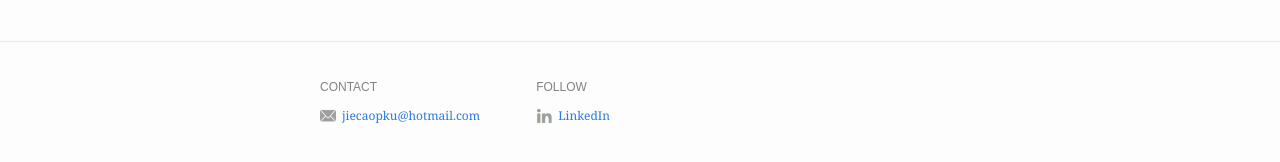
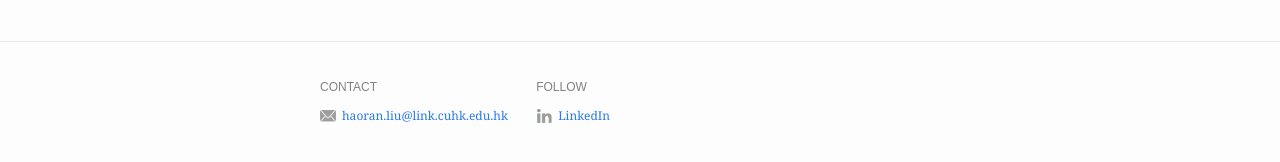
Before and after one commit to LeightonLiu/leightonliu.github.io, a Jekyll site: the page built from index.md, in a window 1280 px wide and 900 px high, scrolled down 3456 px. Shown: the part 721-883 px from the top of the window. Built offline with Jekyll 4.4.1, drawn with Linux system fonts in a browser that asks for light colours.

Commit message:
Update _config.yml

```diff
--- a/_config.yml
+++ b/_config.yml
@@ -3,12 +3,12 @@
 
 
 
-title: Jie Cao
+title: Haoran Liu
 description: >- # this means to ignore newlines until "baseurl:"
-  Jie Cao.
+  Haoran Liu.
 # baseurl: "/Lin" # the subpath of the site  #bay
-url: "https://jiecaofin.github.io" # the base hostname & protocol for the site
-og_image: /assets/img/profilepic.jpg
+url: "https://leightonliu.github.io" # the base hostname & protocol for the site
+og_image: /assets/img/profile-pic.jpg
 #google_analytics: "UA-121636368-3"
 
 header:
@@ -22,11 +22,11 @@
   show_powered_by: false
   contact:
     - name: Email
-      value: jiecaopku@hotmail.com
-      link: mailto:jiecaopku@hotmail.com
+      value: haoran.liu@link.cuhk.edu.hk
+      link: mailto:haoran.liu@link.cuhk.edu.hk
   follow:
     - name: LinkedIn
-      link: https://hk.linkedin.com/in/jie-jay-cao
+      link: https://hk.linkedin.com/in/haoran-leighton-liu
 
 
 # Build settings
```
